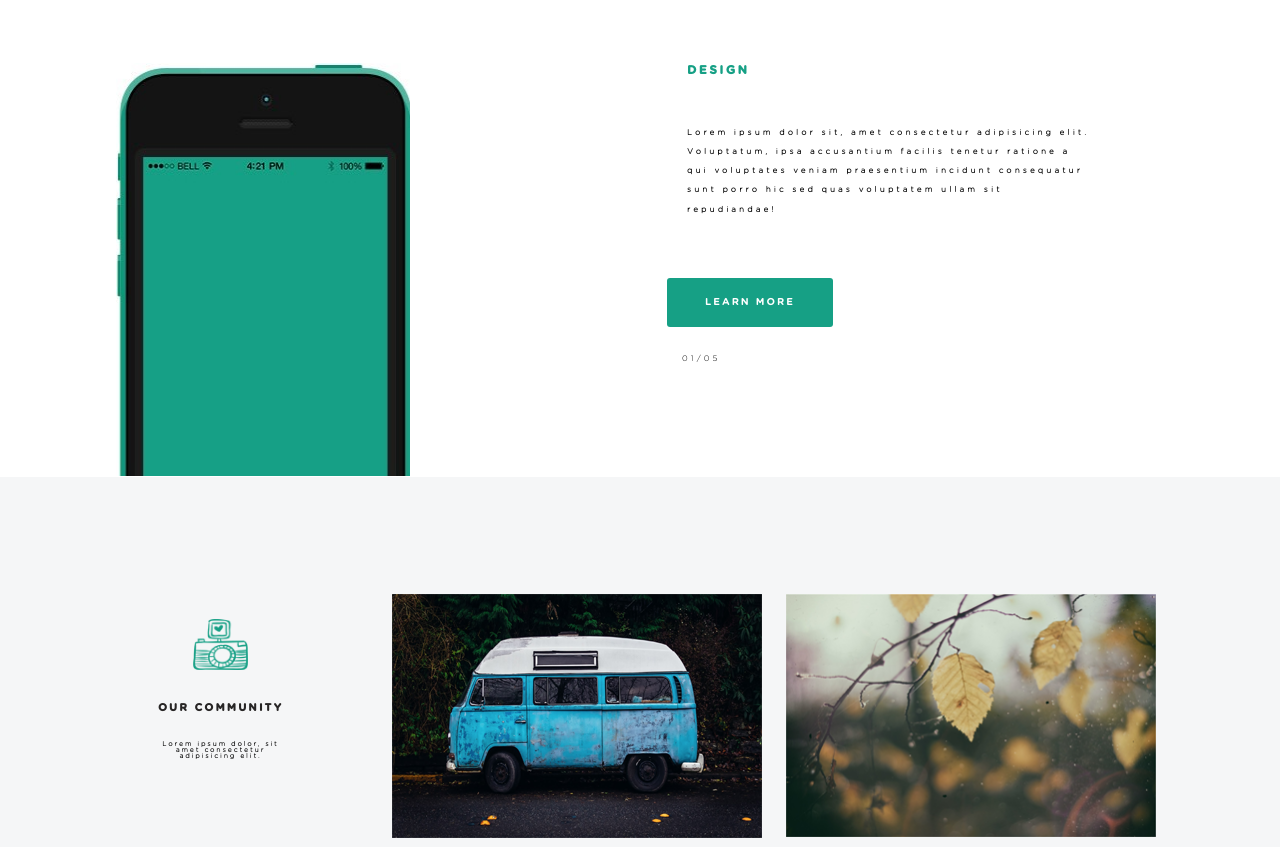
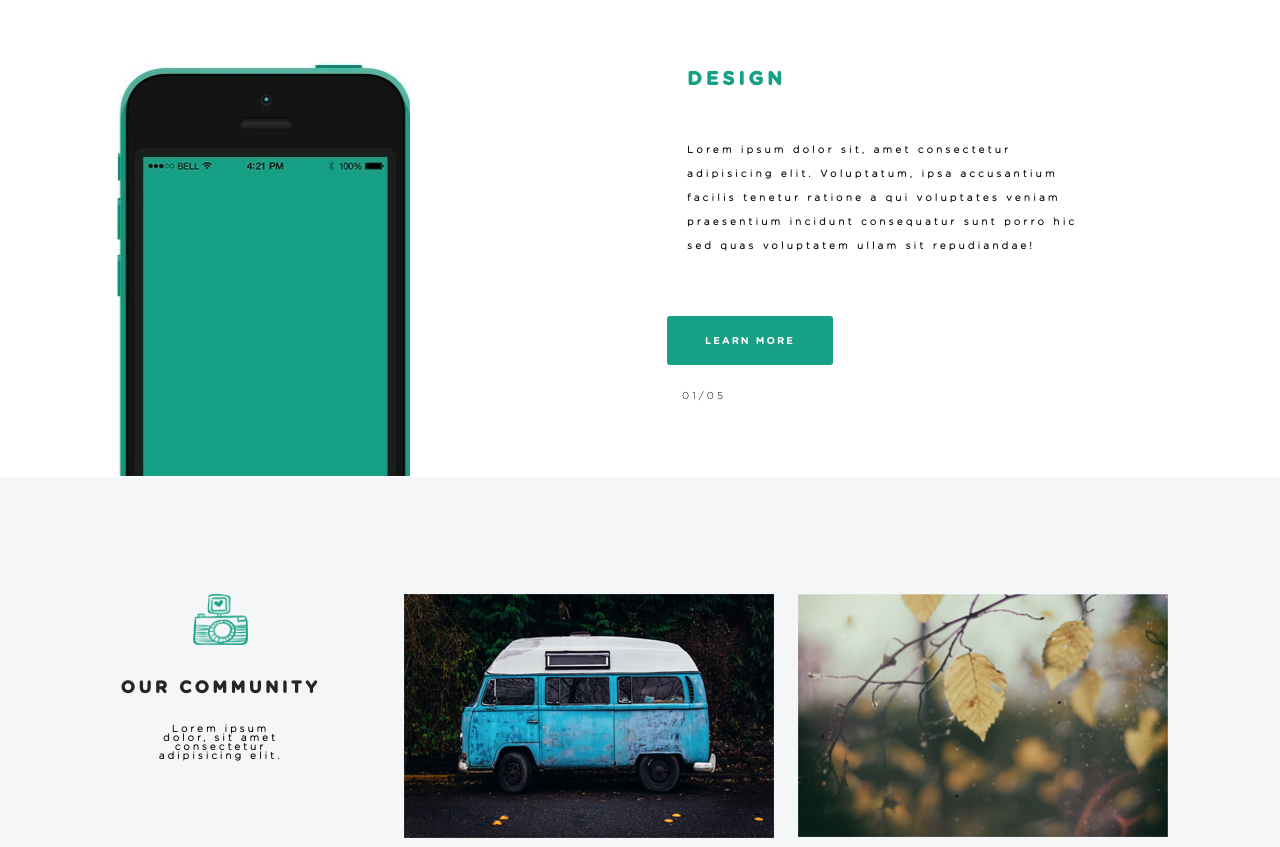
Before and after one commit to Prabhat1579/WebProjects, a plain HTML site: page index.html in a window 1280 px wide. Shown: the part 1320-2167 px from the top of the page. Drawn offline with Linux system fonts and the light colour scheme.

Commit message:
made changes to the font size

```diff
--- a/style.css
+++ b/style.css
@@ -88,6 +88,10 @@ nav .design{
 }
 
 /* nav bar ending */
+
+.heading h1{
+    font-size:17px;
+}
 
 .home-2{
     display:flex;
@@ -183,7 +187,7 @@ nav .design{
     margin-top:113px;
 }
 .heading h1{
-    font-size:9pt;
+    /* font-size:9pt; */
     color: #16a085;
     line-height:1.4em;
     font-weight:700;
@@ -201,7 +205,7 @@ nav .design{
 }
 
   p{
-    font-size:6pt;
+    font-size:9px;
     line-height:2.4em;
     font-weight:700;
     text-align: left;
@@ -233,11 +237,17 @@ nav .design{
 .hd{
     margin-bottom:45px;
 }
+.hd h1{
+    font-size:19px;
+}
 
 .para{
     margin-bottom:58px;
+    font-size:9px;
 }
-
+.para p{
+    font-size:10px;
+}
 .hd, .para{
     padding-inline-start: 20px;
 }
@@ -248,7 +258,7 @@ nav .design{
 
 .num-1{
     font-family:"Gotham Rounded light";
-    font-size:6pt;
+    font-size:10px;
 }
 
 .bracket-img, .num-1{
@@ -272,8 +282,8 @@ nav .design{
 
 .community-text{
     /* border:2px solid salmon; */
-    width:177px;
-    height:200px;
+    width:200px;
+    height:250px;
 }
 .image-content{
     width: 764px;
@@ -289,7 +299,7 @@ nav .design{
 }
 .community h1{
     text-align: center;
-    font-size:8pt;
+    /* font-size:8pt; */
     color:rgb(39, 37, 37);
     font-family:"Gotham Rounded bold";
 }
@@ -303,7 +313,7 @@ nav .design{
     /* border:2px solid yellow; */
 }
 .para-community p{
-    font-size:5pt;
+    font-size:10px;
     text-align:center;
     font-size: "Gotham rounded medium";
     line-height:0.9em;
@@ -370,6 +380,7 @@ nav .design{
     height:38px;
     border-bottom-right-radius:2px;
     border-top-right-radius:2px;
+    cursor: pointer;
 }
 
 
```
